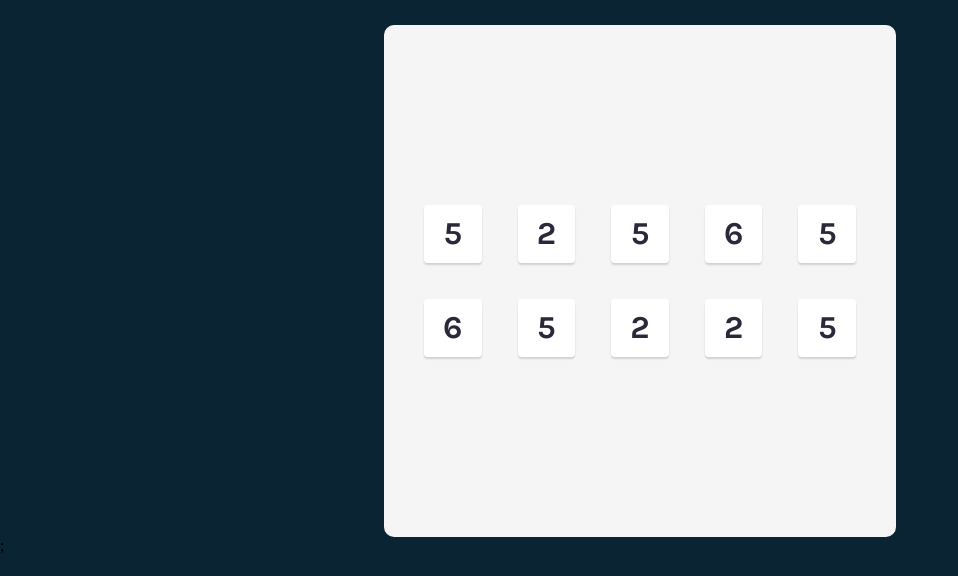
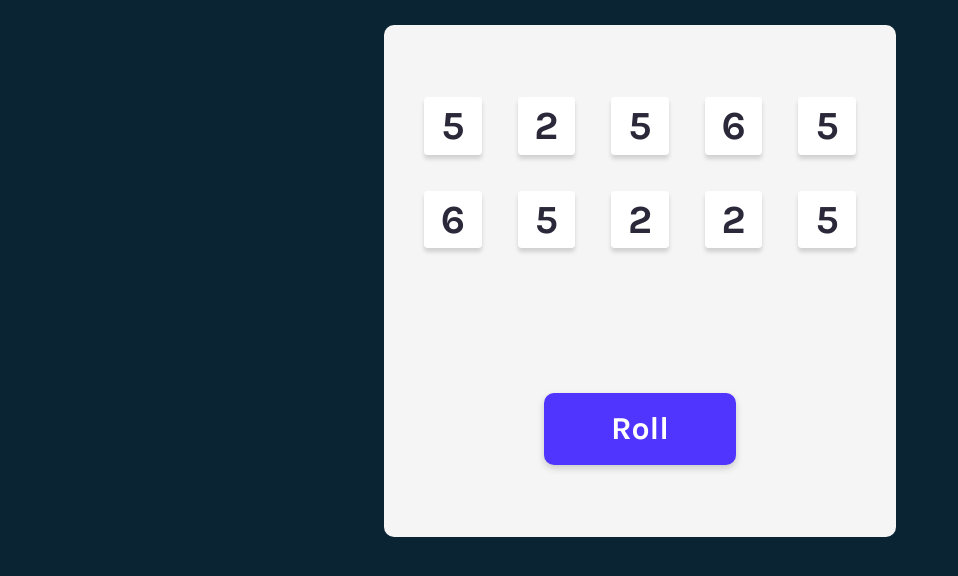
Before and after one commit to octavian-sn/tenzies-game, a React (Create React App) app: page / in a window 1280 px wide. Shown: the top 576 px of the page, without its empty margins (0-958 px from the left). Built offline with nearby package versions, Linux system fonts and the light colour scheme.

Commit message:
Add roll button

```diff
--- a/src/App.jsx
+++ b/src/App.jsx
@@ -19,8 +19,8 @@ function App() {
     <div id="project">
       <main>
         <div className="dice-container">{dices}</div>
+        <button onClick={() => setNumbers(renderDice())}>Roll</button>
       </main>
-      ;
     </div>
   );
 }
--- a/src/assets/style.css
+++ b/src/assets/style.css
@@ -16,7 +16,9 @@ main {
   margin-top: 25px;
   border-radius: 10px;
   display: flex;
+  flex-direction: column;
 }
+/* Numbers window */
 .dice-container {
   display: grid;
   grid-template: auto auto / repeat(5, 1fr);
@@ -28,10 +30,10 @@ main {
   height: 3.6rem;
   width: 3.6rem;
   background: white;
-  box-shadow: 0px 2px 2px rgba(0, 0, 0, 0.15);
+  box-shadow: 0px 4px 4px rgba(0, 0, 0, 0.15);
   border-radius: 3.81277px;
   font-family: 'Karla';
-  font-size: 2rem;
+  font-size: 2.5rem;
   line-height: 24px;
   color: #2b283a;
   display: flex;
@@ -39,3 +41,19 @@ main {
   justify-content: center;
   cursor: pointer;
 }
+/* Roll button */
+button {
+  font-family: 'Karla';
+  font-size: 2rem;
+  line-height: 19px;
+  text-align: center;
+  color: #ffffff;
+  width: 12rem;
+  height: 4.5rem;
+  margin: auto;
+  background: #5035ff;
+  box-shadow: 0px 3.2px 7.68px rgba(0, 0, 0, 0.18);
+  border-radius: 10px;
+  border: none;
+  cursor: pointer;
+}
```
